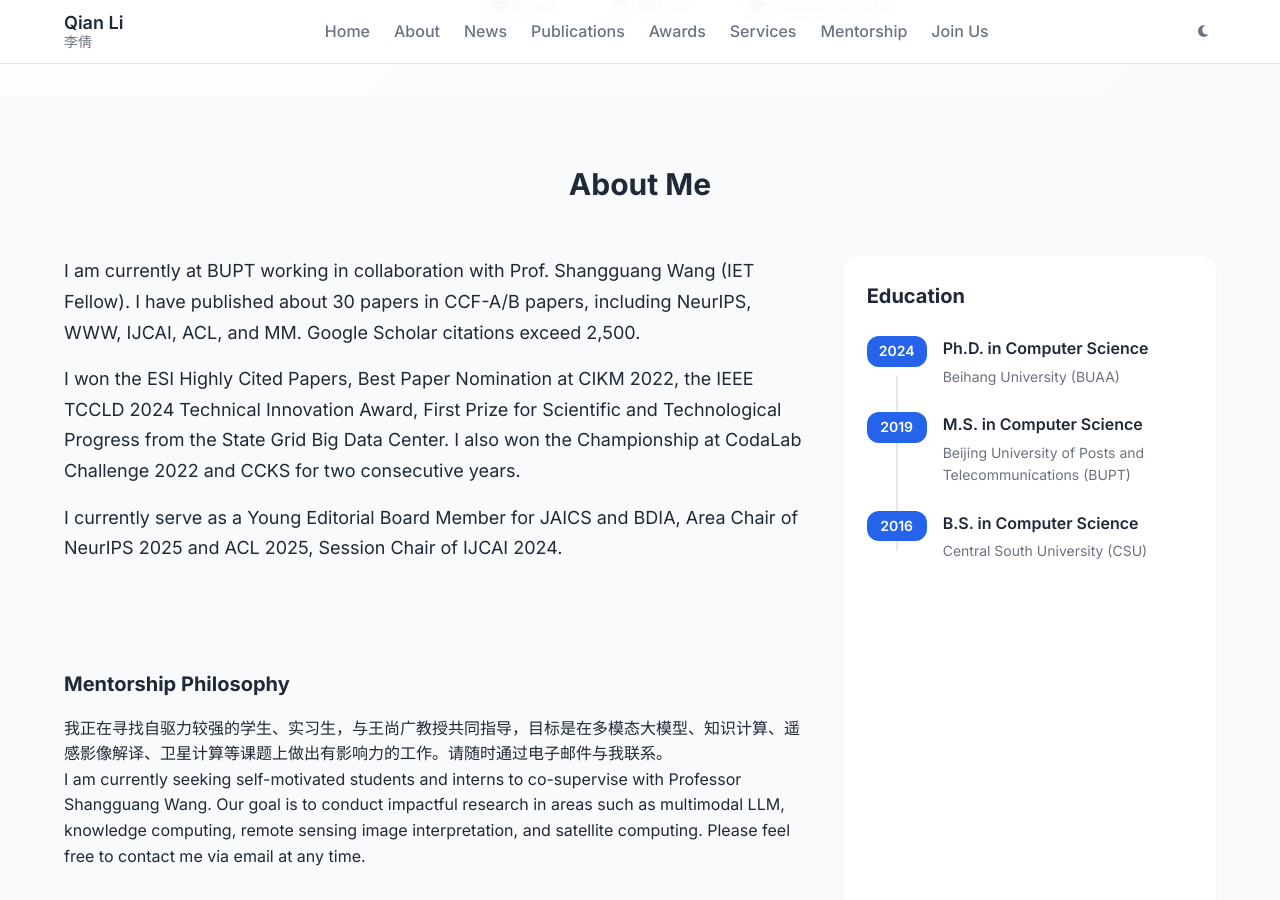
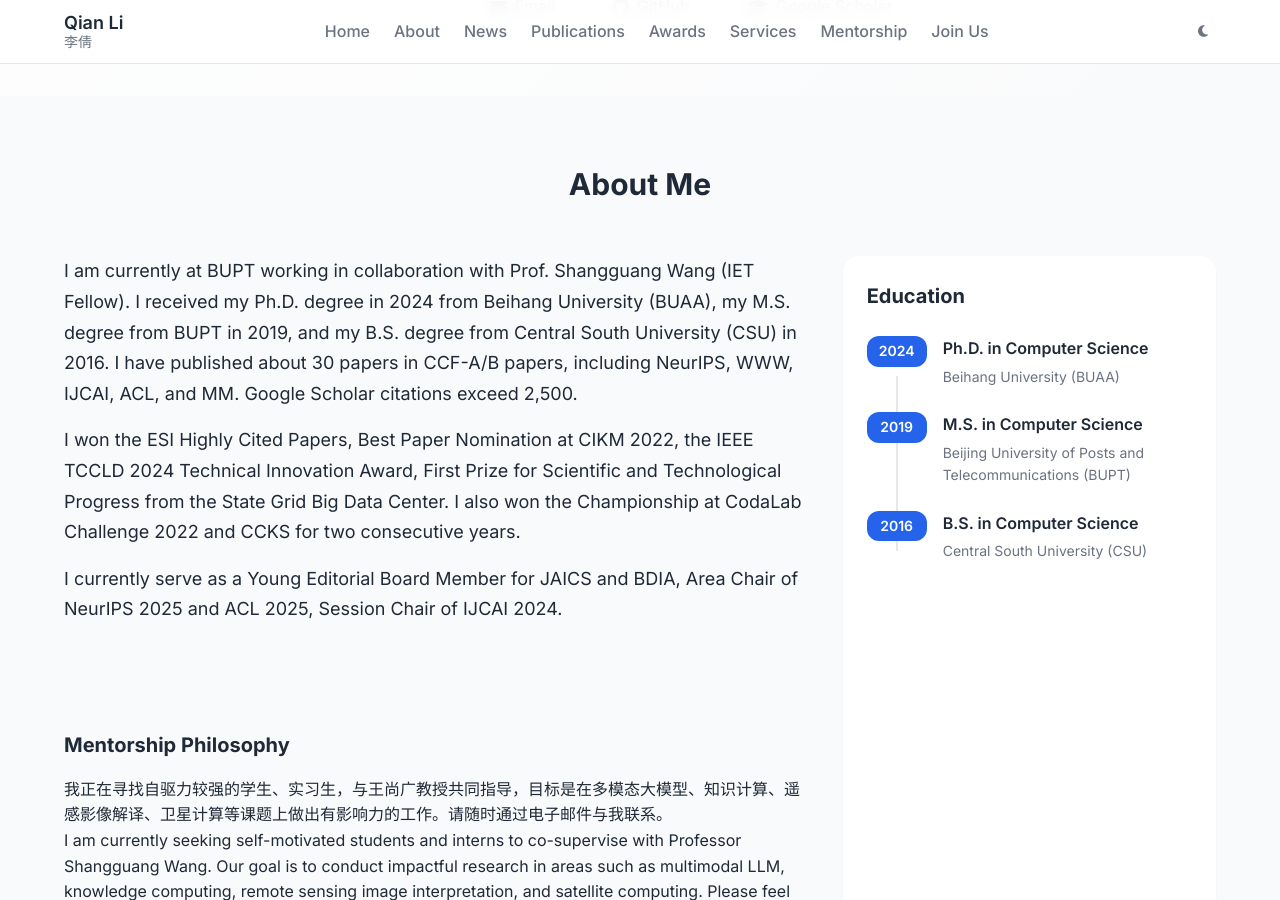
Before and after one commit to xiaoqian19940510/xiaoqian19940510.github.io, a Jekyll site: the page built from index.html, in a window 1280 px wide and 900 px high, scrolled down 456 px. Built offline with Jekyll 4.4.1, drawn with Linux system fonts in a browser that asks for light colours; the list of posts is cut into pages by our own code.

Commit message:
Update author.yml

```diff
--- a/_data/author.yml
+++ b/_data/author.yml
@@ -22,7 +22,8 @@ research_interests:
 
 # 个人简介
 bio: |
-  I am currently at BUPT working in collaboration with Prof. Shangguang Wang (IET Fellow). I have published about 30 papers in CCF-A/B papers, including NeurIPS, WWW, IJCAI, ACL, and MM. Google Scholar citations exceed 2,500.
+  I am currently at BUPT working in collaboration with Prof. Shangguang Wang (IET Fellow). I received my Ph.D. degree in 2024 from Beihang University (BUAA), my M.S. degree from BUPT in 2019,
+  and my B.S. degree from Central South University (CSU) in 2016. I have published about 30 papers in CCF-A/B papers, including NeurIPS, WWW, IJCAI, ACL, and MM. Google Scholar citations exceed 2,500.
 
   I won the ESI Highly Cited Papers, Best Paper Nomination at CIKM 2022, the IEEE TCCLD 2024 Technical Innovation Award, First Prize for Scientific and Technological Progress from the State Grid Big Data Center.
   I also won the Championship at CodaLab Challenge 2022 and CCKS for two consecutive years.
```
